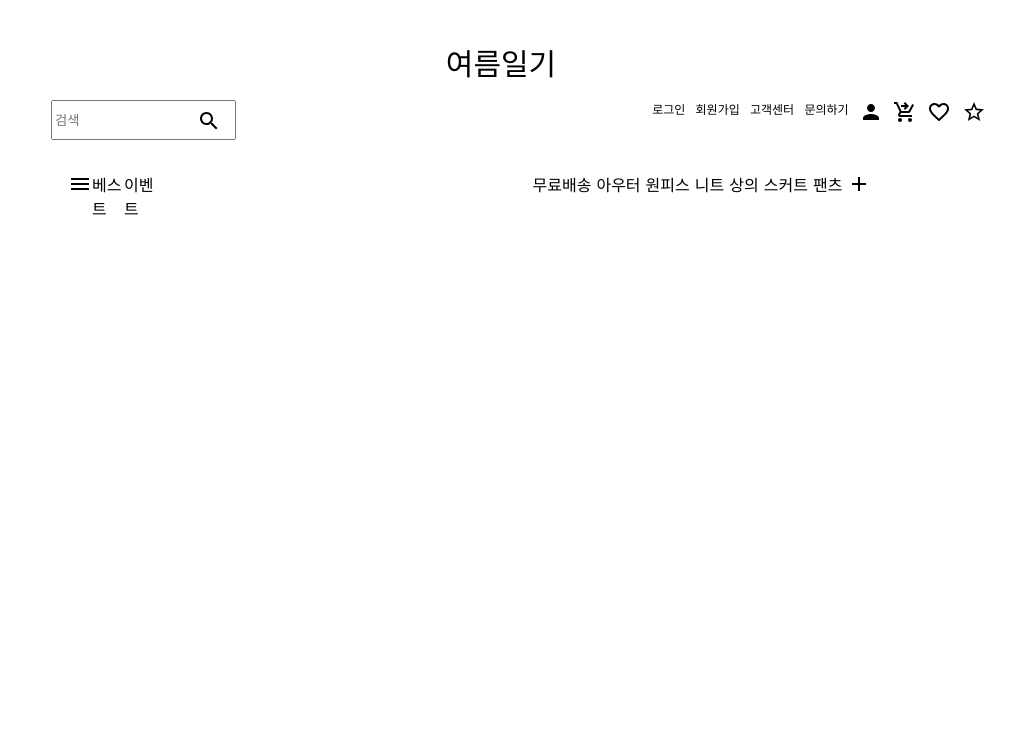
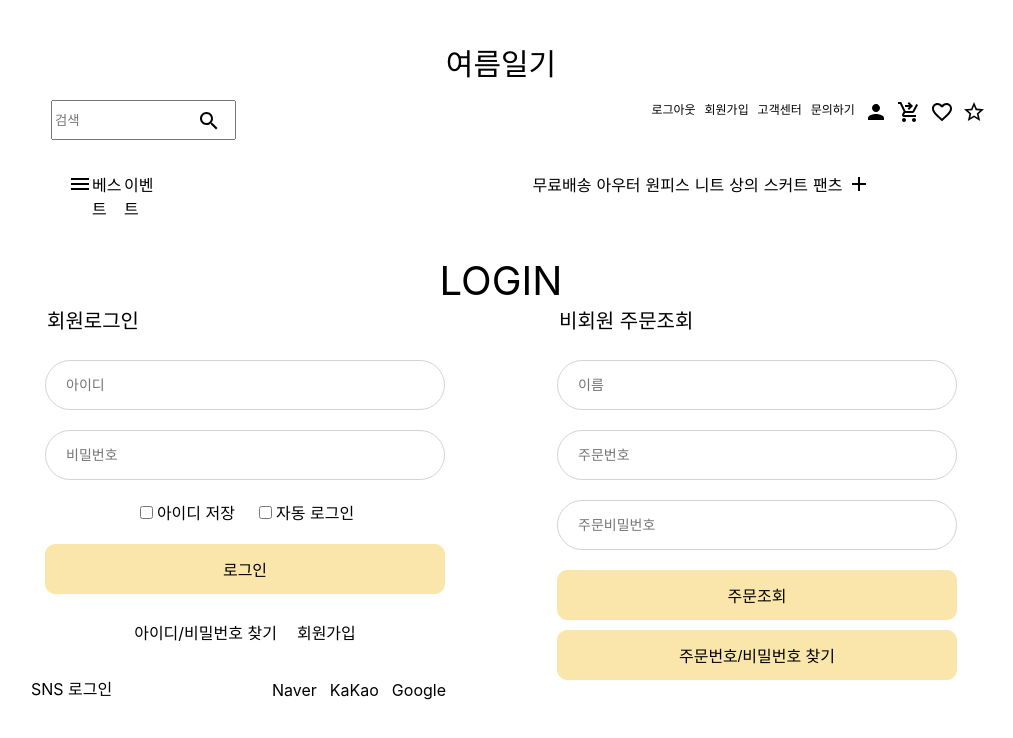
Before and after one commit to LGE0131/shop-front, a Next.js app: page / in a window 1280 px wide. Shown: the top 738 px of the page, without its empty margins (139-1152 px from the left). Built offline with nearby package versions, Linux system fonts and the light colour scheme.

Commit message:
login 과정 중간 저장/아직 완료x

```diff
--- a/components/layout/Nav.tsx
+++ b/components/layout/Nav.tsx
@@ -1,4 +1,5 @@
 import React, {useState, useEffect} from 'react'
+import Link from 'next/link';
 import styels from '../../styles/css/nav.module.css'
 import  PersonIcon from '@mui/icons-material/Person';
 import ShoppingCartCheckoutIcon from '@mui/icons-material/ShoppingCartCheckout';
@@ -7,33 +8,71 @@ import StarBorderIcon from '@mui/icons-material/StarBorder';
 import AddIcon from '@mui/icons-material/Add';
 import SearchIcon from '@mui/icons-material/Search';
 import MenuIcon from '@mui/icons-material/Menu';
-import Link from 'next/link'
+import { useSelector } from 'react-redux';
+import { RootState } from '../../redux/configureStore';
+import { useAppDispatch } from '../../redux/hooks';
+import { login, logout } from '../../redux/slices/userSlice';
+
 
 const Nav = () => {
 
+    const ifLoggedIn = useSelector((state: RootState) => state.user.isLoggedIn);
+
+    // const dispatch = useAppDispatch();
+
+    // const logoutClickEvent = (e: React.SyntheticEvent) => {
+    //     e.preventDefault()
+    //     const input = {
+    //         userEmail: '',
+    //         userPw: ''
+    //     }
+    //     console.log(input)
+    //     dispatch(logout(input))
+    // }
+
     return (
     <div className={styels.container}>
-    <div className={styels.logo}>여름일기</div>
+        <div className={styels.logo}>
+            <Link href="/">여름일기</Link>
+        </div>
         <div className={styels.navContents}>
             <div className={styels.cate0}>
                 <ul className={styels.navSearch}>
-                <li className={styels.searchBar}><input className={styels.searchBarInput} type='search' placeholder='검색'/></li>
-                <li className={styels.searchIcon}><button className={styels.searchIconBtn}><SearchIcon/></button></li>
+                    <li className={styels.searchBar}><input className={styels.searchBarInput} type='search'
+                            placeholder='검색' /></li>
+                    <li className={styels.searchIcon}><button className={styels.searchIconBtn}>
+                            <SearchIcon /></button></li>
                 </ul>
                 <ul className={styels.gnb}>
-                <li className={styels.navLogin}><Link href='/loginout'>로그인</Link></li>
-                <li className={styels.navSignUp}><Link href='/signup'>회원가입</Link></li>
+                    <li className={styels.navLogin}>
+                        { ifLoggedIn ?
+                        <Link href='/Loginout'>로그인</Link> :
+                        <Link href='/Loginout'>로그아웃</Link>}
+                    </li>
+                    <li className={styels.navSignUp}>
+                        <Link href='/signup'>회원가입</Link>
+                    </li>
                     <li className={styels.sc}>고객센터</li>
                     <li className={styels.cu}>문의하기</li>
-                <li className={styels.mp}><PersonIcon/></li>
-                <li className={styels.mc}><ShoppingCartCheckoutIcon/></li>
-                <li className={styels.ml}><FavoriteBorderIcon/></li>
-                <li className={styels.ms}><StarBorderIcon/></li>
+                    <li className={styels.mp}>
+                        <PersonIcon />
+                    </li>
+                    <li className={styels.mc}>
+                        <ShoppingCartCheckoutIcon />
+                    </li>
+                    <li className={styels.ml}>
+                        <FavoriteBorderIcon />
+                    </li>
+                    <li className={styels.ms}>
+                        <StarBorderIcon />
+                    </li>
                 </ul>
             </div>
             <div className={styels.cate1}>
                 <ul className={styels.cate1Left}>
-                <li className={styels.navMenu}><MenuIcon/></li>
+                    <li className={styels.navMenu}>
+                        <MenuIcon />
+                    </li>
                     <li className={styels.bestItemView}>베스트</li>
                     <li className={styels.eventItemView}>이벤트</li>
                 </ul>
@@ -45,7 +84,9 @@ return (
                     <li className={styels.topView}>상의</li>
                     <li className={styels.skirtView}>스커트</li>
                     <li className={styels.pantsView}>팬츠</li>
-                <li className={styels.plusView}><AddIcon/></li>
+                    <li className={styels.plusView}>
+                        <AddIcon />
+                    </li>
                 </ul>
             </div>
         </div>
--- a/package.json
+++ b/package.json
@@ -21,9 +21,11 @@
     "@types/redux-api-middleware": "^3.2.3",
     "@typescript-eslint/parser": "^5.44.0",
     "axios": "^1.2.0",
+    "bcrypt": "^5.1.0",
     "bootstrap": "^5.2.2",
     "eslint": "8.27.0",
     "eslint-config-next": "13.0.4",
+    "jsonwebtoken": "^9.0.0",
     "next": "13.0.4",
     "next-auth": "^4.17.0",
     "next-redux-wrapper": "^8.0.0",
--- a/pages/index.tsx
+++ b/pages/index.tsx
@@ -1,10 +1,17 @@
 import type {NextPage} from 'next'
 import Nav from '../components/layout/Nav'
+import { useSelector } from 'react-redux';
+import { RootState } from '../redux/configureStore';
+import Loginout from './Loginout';
+import MyPage from './MyPage';
 
 const Home: NextPage = () => {
+
+  const ifLoggedIn = useSelector((state: RootState) => state.user.isLoggedIn);
+
   return (
     <div>
-      <Nav/>
+      { ifLoggedIn ? <MyPage/> : <Loginout/> }
     </div>
   )
 }
--- a/pages/loginout.tsx
+++ b/pages/loginout.tsx
@@ -2,7 +2,7 @@ import React from 'react'
 import Login from '../components/layout/Login'
 import Nav from '../components/layout/Nav'
 
-const loginout = () => {
+const Loginout = () => {
   return (
     <div>
         <Nav/>
@@ -11,4 +11,4 @@ const loginout = () => {
   )
 }
 
-export default loginout
+export default Loginout
--- a/pages/myPage.tsx
+++ b/pages/myPage.tsx
@@ -1,7 +1,7 @@
 import React from 'react'
 import Nav from '../components/layout/Nav'
 
-const myPage = () => {
+const MyPage = () => {
 return (
     <div>
         <Nav />
@@ -10,4 +10,4 @@ return (
 )
 }
 
-export default myPage
+export default MyPage
```
Also changed, not shown: 1 other file (tests, documents, lock files or other folders). Lines whose indentation alone changed are shown as unchanged.
